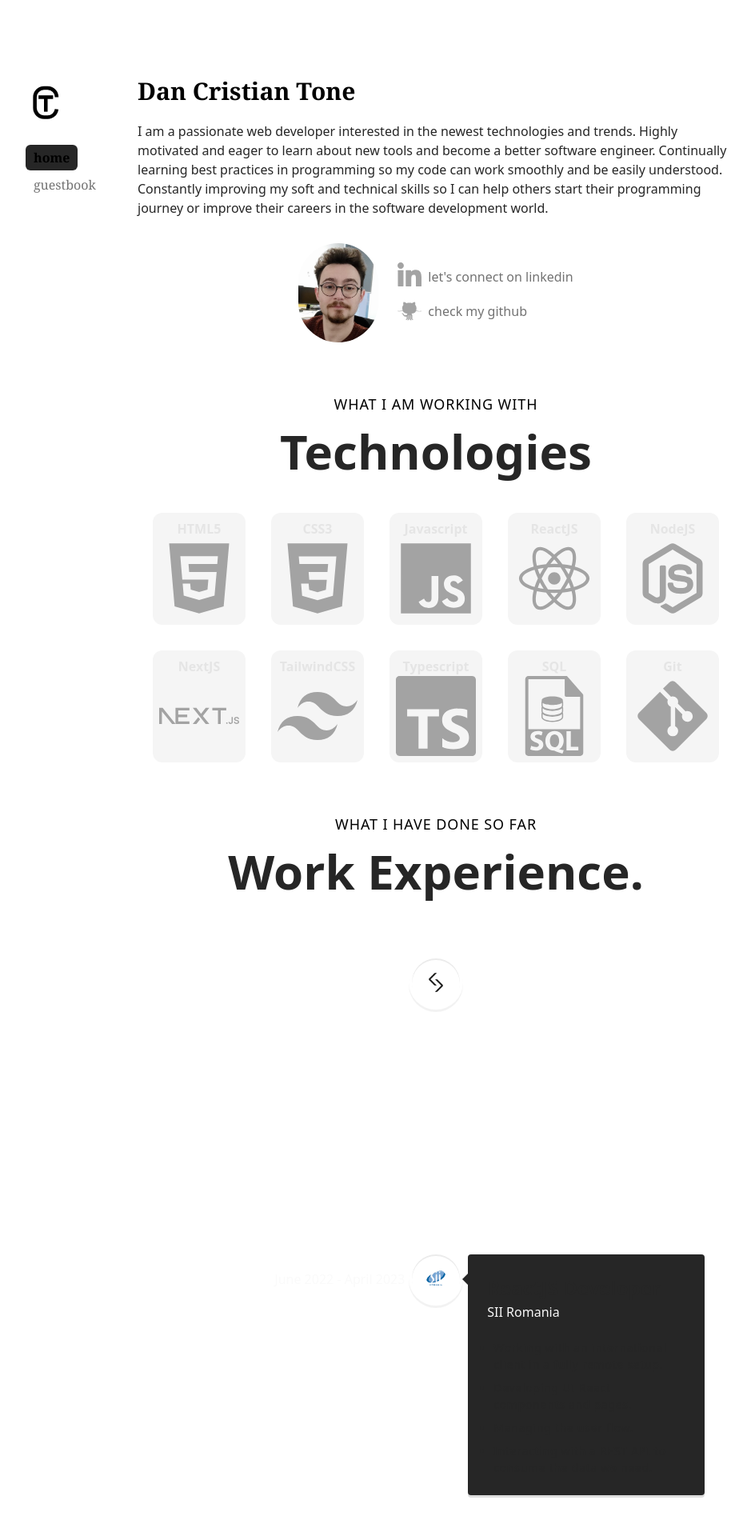
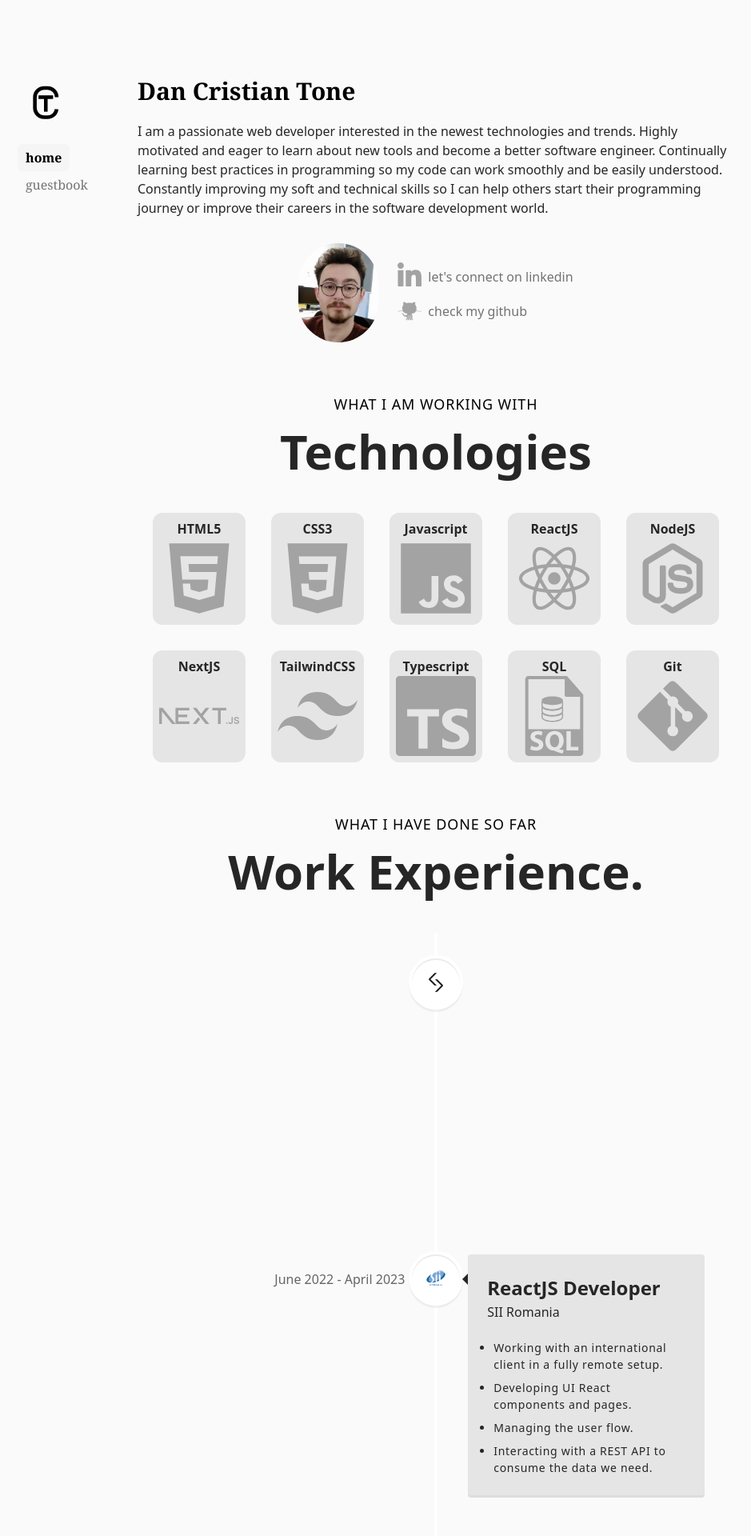
Before and after one commit to CristiTone/cristi-tone, a Next.js app: page / in a window 1280 px wide. Shown: the top 1920 px of the page at 80% size, without its empty margins (170-1109 px from the left). Built offline with nearby package versions, Linux system fonts and the light colour scheme.

Commit message:
Added better styles for light mode

```diff
--- a/src/components/Experience.tsx
+++ b/src/components/Experience.tsx
@@ -50,7 +50,10 @@ function ExperienceCard({ experience }: any) {
         <h3 className="text-neutral-800 dark:text-neutral-200 text-[24px] font-bold">
           {experience.title}
         </h3>
-        <p className="text-[16px] font-semibold" style={{ margin: 0 }}>
+        <p
+          className="text-[16px] text-neutral-800 dark:text-neutral-200 font-semibold"
+          style={{ margin: 0 }}
+        >
           {experience.company_name}
         </p>
       </div>
--- a/src/components/Navbar.tsx
+++ b/src/components/Navbar.tsx
@@ -84,7 +84,7 @@ export default function Navbar() {
         </div>
         <LayoutGroup>
           <nav
-            className="flex flex-row md:flex-col items-start relative px-4 md:px-0 pb-0 fade md:overflow-auto scroll-pr-6 md:relative"
+            className="flex flex-row md:flex-col items-start relative px-4 md:px-0 pb-0 fade md:relative"
             id="nav"
           >
             <div className="flex flex-row md:flex-col space-x-0 pr-10 mb-2 mt-2 md:mt-0">
@@ -93,7 +93,7 @@ export default function Navbar() {
                   key={path}
                   href={path}
                   className={clsx(
-                    'transition-all hover:text-neutral-800 dark:hover:text-neutral-200 py-[5px] px-[10px]',
+                    'transition-all hover:text-neutral-800 dark:hover:text-neutral-200 flex align-middle',
                     {
                       'text-neutral-500': path !== pathname,
                       'font-bold': path === pathname,
@@ -104,7 +104,7 @@ export default function Navbar() {
                     {name}
                     {path === pathname && (
                       <motion.div
-                        className="absolute inset-0 bg-neutral-800 rounded-md z-[-1]"
+                        className="absolute inset-0 bg-neutral-100 dark:bg-neutral-800 rounded-md z-[-1]"
                         layoutId="sidebar"
                         transition={{
                           type: 'spring',
--- a/src/components/Technologies.tsx
+++ b/src/components/Technologies.tsx
@@ -2,8 +2,8 @@ import { technologies } from '../helpers/experience';
 
 function TechnologyCard({ tech }: any) {
   return (
-    <div className="bg-neutral-100 dark:bg-neutral-800 p-2 rounded-xl hover:translate-y-[-16px] hover:scale-110 transition-all ease-in">
-      <h4 className="hidden md:block text-neutral-200 text-center font-bold">
+    <div className="bg-neutral-200 dark:bg-neutral-800 p-1 md:p-2 rounded-xl hover:translate-y-[-16px] hover:scale-110 transition-all ease-in">
+      <h4 className="hidden md:block text-neutral-800 dark:text-neutral-200 text-center font-bold">
         {tech.name}
       </h4>
       {tech.image()}
--- a/src/pages/_document.tsx
+++ b/src/pages/_document.tsx
@@ -4,7 +4,7 @@ export default function Document() {
   return (
     <Html
       lang="en"
-      className="text-black bg-white dark:text-white dark:bg-[#111010]"
+      className="text-black bg-[#FAFAFA] dark:text-white dark:bg-[#111010]"
     >
       <Head />
       <body>
--- a/src/pages/index.tsx
+++ b/src/pages/index.tsx
@@ -33,7 +33,7 @@ export default function Home() {
           />
           <div className="mt-8 md:mt-0 ml-0 md:ml-6 space-y-4 text-neutral-500 dark:text-neutral-400">
             <a
-              className="flex gap-2 items-end hover:text-neutral-700 dark:hover:text-neutral-200 transition-all"
+              className="flex gap-2 items-end  hover:text-neutral-700 dark:hover:text-neutral-200 transition-all"
               rel="noopener noreferrer"
               target="_blank"
               href="https://www.linkedin.com/in/tone-dan-cristian-506405143/"
--- a/src/styles/globals.css
+++ b/src/styles/globals.css
@@ -12,3 +12,22 @@ body {
 .vertical-timeline-element-date {
   margin: 0 8px;
 }
+
+/* Can't add tailwind classes to react-vertical-timeline-component elements and i need to override some styles for themes */
+@media (prefers-color-scheme: light) {
+  .vertical-timeline-element-content {
+    background-color: #e5e5e5 !important;
+  }
+  .vertical-timeline-element-date {
+    color: #262626 !important;
+  }
+}
+
+@media (prefers-color-scheme: dark) {
+  .vertical-timeline-element-content {
+    background-color: #262626 !important;
+  }
+  .vertical-timeline-element-date {
+    color: #e5e5e5 !important;
+  }
+}
```
